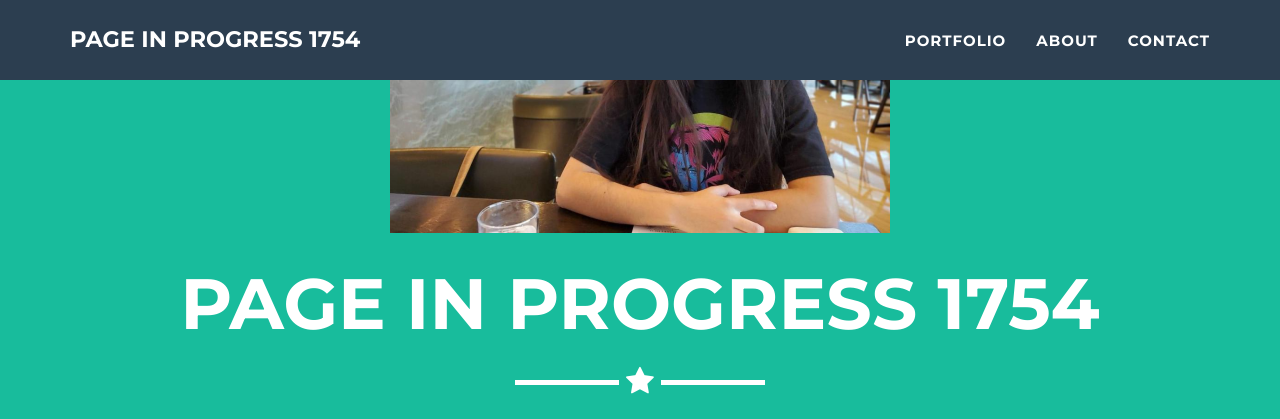
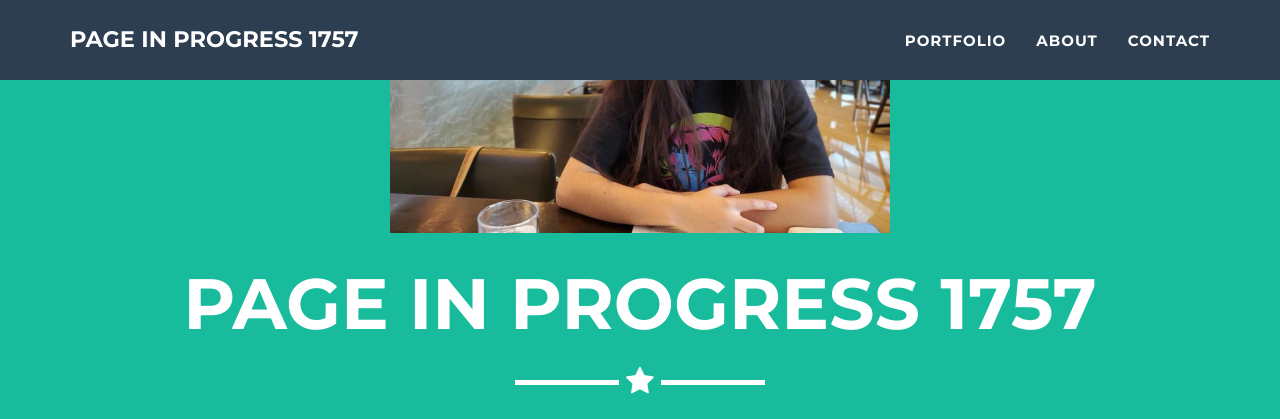
Before and after one commit to ash-chin/ash-chin.github.io, a Jekyll site: the page built from _posts/2014-07-18-project-1.markdown, in a window 1280 px wide and 900 px high, scrolled down 342 px. Shown: the top 419 px of the window. Built offline with Jekyll 4.4.1, drawn with Linux system fonts in a browser that asks for light colours.

Commit message:
Update _config.yml

```diff
--- a/_config.yml
+++ b/_config.yml
@@ -1,5 +1,5 @@
 # Site settings
-title: Page in Progress 1754
+title: Page in Progress 1757
 email: your-email@domain.com
 url: https://github.com/jeromelachaud/freelancer-theme
 description: "Write an awesome description for your new site here. You can edit this line in _config.yml. It will appear in your document head meta (for Google search results) and in your feed.xml site description."
```
